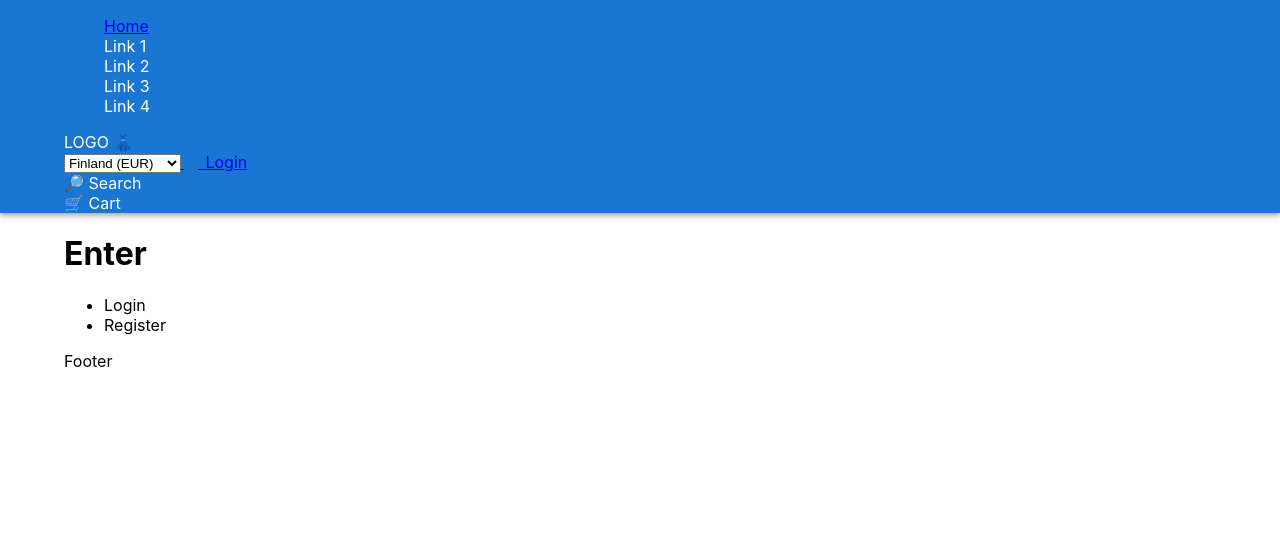
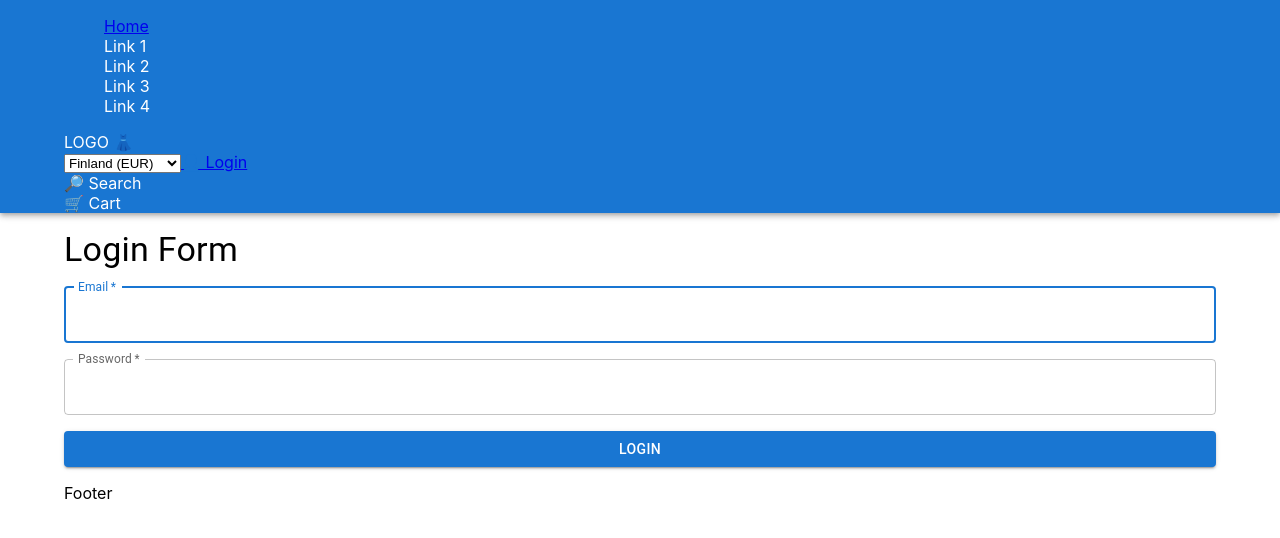
Before and after one commit to LRharlekin/fs17-frontend, a React (Create React App) app: page /login in a window 1280 px wide. Shown: the top 538 px of the page. Built offline with nearby package versions, Linux system fonts and the light colour scheme.

Commit message:
login logic continued

```diff
--- /dev/null
+++ b/src/components/auth/FormInputPassword.tsx
@@ -0,0 +1,62 @@
+import React, { useState } from "react";
+
+import { IconButton, InputAdornment, TextField } from "@mui/material";
+
+import Visibility from "@mui/icons-material/Visibility";
+import VisibilityOff from "@mui/icons-material/VisibilityOff";
+
+type Props = {
+  id: string;
+  label: string;
+  ariaLabel?: string;
+  sxProps?: object;
+};
+
+const FormInputPassword = ({
+  id,
+  label,
+  ariaLabel = "toggle password visibility",
+  sxProps,
+}: Props) => {
+  // const [showPassword, setShowPassword] = useState(false);
+
+  // const handleClickShowPassword = () => {
+  //   setShowPassword((show) => !show);
+  // };
+
+  // const handleMouseDownPassword = (
+  //   event: React.MouseEvent<HTMLButtonElement>
+  // ) => {
+  //   event.preventDefault();
+  // };
+
+  return (
+    <TextField
+      label={label}
+      required
+      type={"password"}
+      // type={showPassword ? "text" : "password"}
+      InputLabelProps={{
+        shrink: true,
+      }}
+      id={id}
+      sx={{ ...sxProps }}
+      // InputProps={{
+      //   endAdornment: (
+      //     <InputAdornment position="end">
+      //       <IconButton
+      //         aria-label={ariaLabel}
+      //         onClick={handleClickShowPassword}
+      //         onMouseDown={handleMouseDownPassword}
+      //         edge="end"
+      //       >
+      //         {showPassword ? <Visibility /> : <VisibilityOff />}
+      //       </IconButton>
+      //     </InputAdornment>
+      // ),
+      // }}
+    />
+  );
+};
+
+export default FormInputPassword;
--- a/src/components/auth/LoginForm.tsx
+++ b/src/components/auth/LoginForm.tsx
@@ -1,7 +1,148 @@
-import React, { useRef, useState, useEffect } from "react";
+import React, { useState, useEffect } from "react";
+import { useNavigate } from "react-router-dom";
+
+import { useAppDispatch, useAppSelector } from "../../hooks";
+import { setCredentials } from "../../redux/slices/authSlice";
+import { useLoginMutation } from "../../redux/slices/authApiSlice";
+import { useForm, SubmitHandler } from "react-hook-form";
+
+import {
+  Alert,
+  AlertTitle,
+  Button,
+  Collapse,
+  Stack,
+  TextField,
+  Typography,
+} from "@mui/material";
+
+// import FormInputPassword from "./FormInputPassword";
+
+type LoginFormFields = {
+  email: string;
+  password: string;
+};
 
 const LoginForm = () => {
-  return <div>LoginForm</div>;
+  /* component setup start */
+  const [alertOpen, setAlertOpen] = useState(false);
+  // const navigate = useNavigate();
+
+  const [login, { isLoading }] = useLoginMutation();
+  const dispatch = useAppDispatch();
+  /* component setup end */
+
+  const form = useForm<LoginFormFields>({
+    defaultValues: {
+      email: "",
+      password: "",
+    },
+  });
+
+  const {
+    register,
+    handleSubmit,
+    setError,
+    formState,
+    formState: { errors, isSubmitting, isSubmitSuccessful, isSubmitted },
+    reset,
+  } = form;
+
+  const onSubmit: SubmitHandler<LoginFormFields> = async (data) => {
+    try {
+      // make POST request using login mutation, will return tokens
+      const userData = await login({}).unwrap();
+    } catch (error) {}
+
+    /* try {
+      // Simulate async form submission (POST request)
+      await new Promise((resolve) => setTimeout(resolve, 2000));
+      // Simulate server-side error
+      throw new Error();
+      console.log("Form submitted");
+      console.log(data);
+      setAlertOpen(true);
+    } catch (error) {
+      setError("root", {
+        message: "Login failed. Please try again.",
+      });
+      setAlertOpen(true);
+    } */
+  };
+
+  useEffect(() => {
+    if (isSubmitSuccessful) {
+      reset(undefined, { keepIsSubmitted: true });
+    }
+  }, [formState, reset]);
+
+  return (
+    <form className="loginForm" onSubmit={handleSubmit(onSubmit)} noValidate>
+      <Stack spacing={2} sx={{ py: 2 }}>
+        <Typography variant="h4" component="h2" gutterBottom>
+          Login Form
+        </Typography>
+
+        <TextField
+          autoFocus
+          label="Email"
+          type="email"
+          required
+          InputLabelProps={{
+            shrink: true,
+          }}
+          error={errors.email ? true : false}
+          helperText={errors.email?.message}
+          {...register("email", {
+            required: "Email address is required.",
+            pattern: {
+              value: /^[a-zA-Z0-9._-]+@[a-zA-Z0-9.-]+\.[a-zA-Z]{2,4}$/,
+              message: "Please enter a valid email address.",
+            },
+          })}
+        />
+        <TextField
+          label="Password"
+          required
+          type="password"
+          InputLabelProps={{
+            shrink: true,
+          }}
+          error={errors.password ? true : false}
+          helperText={errors.password?.message}
+          {...register("password", {
+            required: "Password is required.",
+            minLength: {
+              value: 8,
+              message: "Password must be at least 8 characters long.",
+            },
+            maxLength: {
+              value: 20,
+              message: "Password must not exceed 20 characters.",
+            },
+          })}
+        />
+
+        <Button type="submit" variant="contained" disabled={isSubmitting}>
+          {isSubmitting ? "Checking credentials..." : "Login"}
+        </Button>
+        {/* Server-side error / success alert */}
+        {(errors.root || isSubmitted) && (
+          <Collapse in={alertOpen}>
+            <Alert
+              severity={errors.root ? "error" : "success"}
+              onClose={() => {
+                setAlertOpen(false);
+              }}
+            >
+              <AlertTitle>{errors.root ? "Error" : "Success"}</AlertTitle>
+              {errors.root ? errors.root.message : "Signing in..."}
+            </Alert>
+          </Collapse>
+        )}
+      </Stack>
+    </form>
+  );
 };
 
 export default LoginForm;
--- a/src/components/forms/AddProductForm.tsx
+++ b/src/components/forms/AddProductForm.tsx
@@ -180,12 +180,7 @@ const AddProductForm = () => {
         {/* images: string[]; */}
         <Typography variant="body2">Images</Typography>
         <ImageUploadField />
-        <Button
-          type="submit"
-          variant="contained"
-          // color="warning"
-          disabled={isSubmitting}
-        >
+        <Button type="submit" variant="contained" disabled={isSubmitting}>
           {isSubmitting ? "Sending New Product Data..." : "Save New Product"}
         </Button>
         {/* Server-side error / success alert */}
--- a/src/pages/Login/index.tsx
+++ b/src/pages/Login/index.tsx
@@ -1,13 +1,10 @@
 import Container from "../../components/Container";
+import LoginForm from "../../components/auth/LoginForm";
 
 const LoginPage = () => {
   return (
     <Container component="main">
-      <h1>Enter</h1>
-      <ul>
-        <li>Login</li>
-        <li>Register</li>
-      </ul>
+      <LoginForm />
     </Container>
   );
 };
--- a/src/redux/slices/authSlice.ts
+++ b/src/redux/slices/authSlice.ts
@@ -2,12 +2,6 @@ import { createSlice, createAsyncThunk, PayloadAction } from "@reduxjs/toolkit";
 
 import type { UserRegisterType } from "../../misc/types";
 import type { AppState } from "../store";
-// type InitialStateType = {
-//   name: string;
-//   email: string;
-//   password: string;
-//   token: string;
-// };
 
 const initialState: UserRegisterType = {
   name: null,
@@ -30,6 +24,7 @@ const authSlice = createSlice({
       const { email, token, refreshToken } = action.payload;
       state.email = email;
       state.token = token;
+      state.refreshToken = refreshToken;
     },
     logout: (state) => {
       state.email = null;
--- a/src/redux/store.ts
+++ b/src/redux/store.ts
@@ -20,7 +20,7 @@ const store = configureStore({
     [authApi.reducerPath]: authApi.reducer,
   },
   /* DELETE IN PRODUCTION */
-  devTools: true,
+  // devTools: true,
   // Adding the api middleware enables caching, invalidation, polling,
   // and other useful features of RTK Query.
   middleware: (getDefaultMiddleware) =>
```
Also changed, not shown: 2 other files (tests, documents, lock files or other folders).
